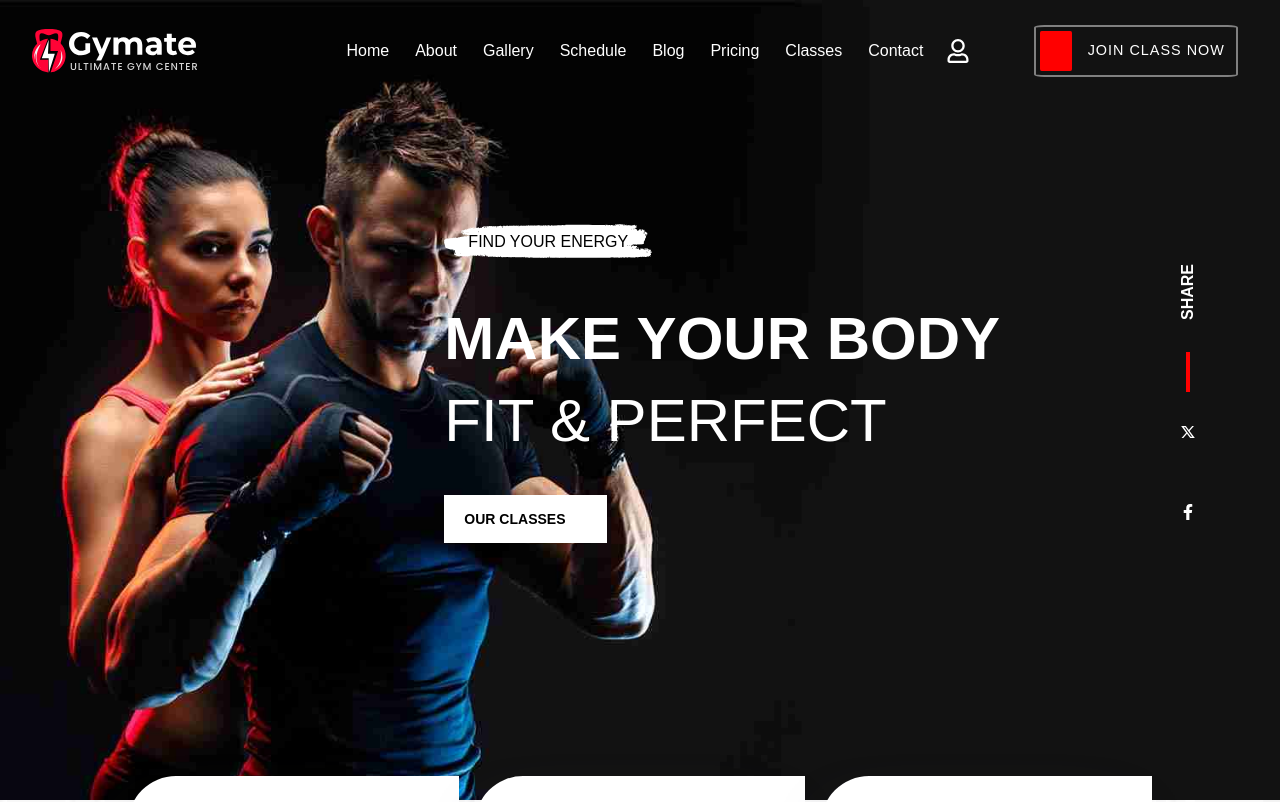
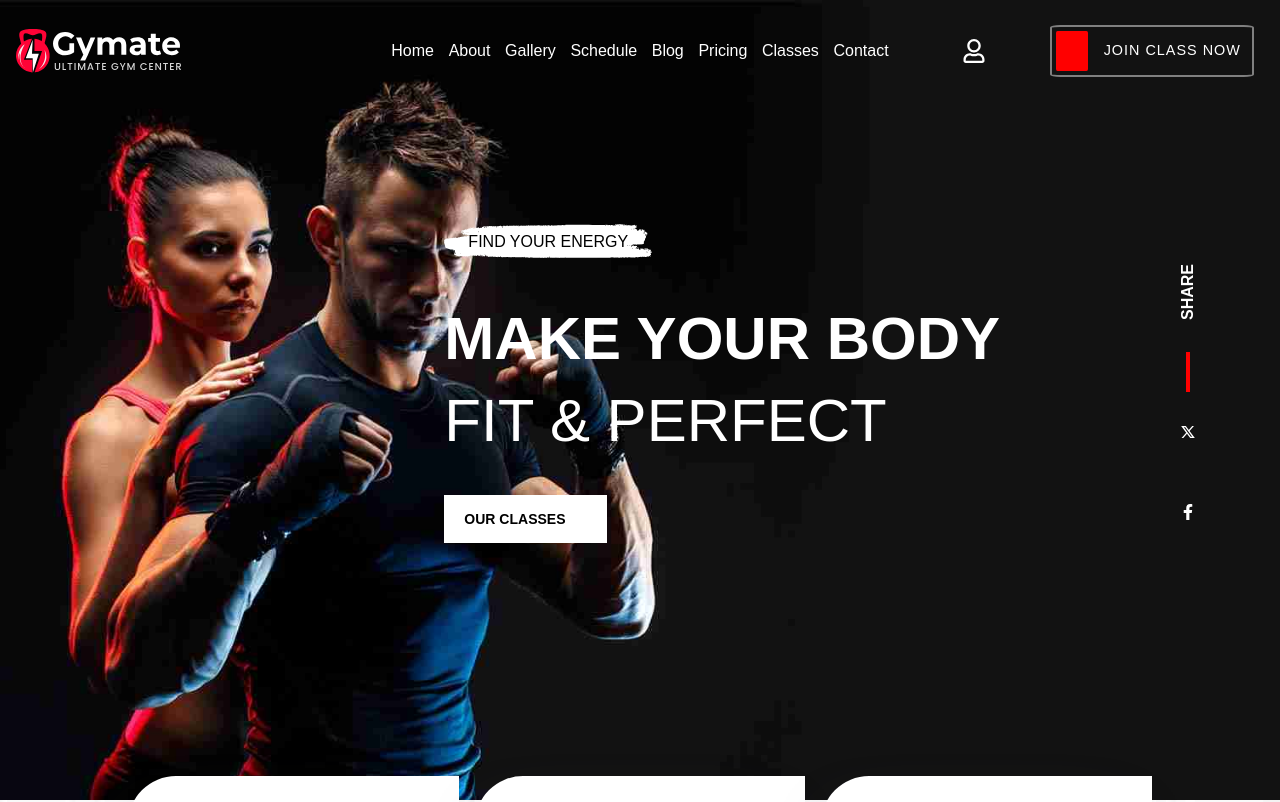
Before and after one commit to PawelWydra/Gymate-main, a React (Create React App) app: page / in a window 1280 px wide. Shown: the top 802 px of the page. Built offline with nearby package versions, Linux system fonts and the light colour scheme; some icons are missing.

Commit message:
refactor: change padding inline for nav

```diff
--- a/src/components/navbar/navbar.css
+++ b/src/components/navbar/navbar.css
@@ -2,7 +2,6 @@
   display: flex;
   justify-content: space-between;
   align-items: center;
-  padding: 1.5rem 2rem;
 }
 
 .navbar-menu {
--- a/src/components/navbar/navbar.jsx
+++ b/src/components/navbar/navbar.jsx
@@ -19,9 +19,8 @@ function Navbar() {
   useEffect(() => {
     function handleScroll() {
       const scrollPosition = window.scrollY;
-      const triggerPosition = window.innerHeight * 0.9;
 
-      if (scrollPosition > triggerPosition) {
+      if (scrollPosition > 0) {
         setIsScrolled(true);
       } else {
         setIsScrolled(false);
@@ -36,14 +35,14 @@ function Navbar() {
 
   return (
     <div
-      className={`navbar-container fixed w-full ${
+      className={`navbar-container fixed w-full py-6 px-2 md:px-4 ${
         isScrolled ? "bg-black" : ""
       } z-50 transition duration-300 ease-in-out`}
     >
       <div className="flex-1">
         <img src={mainLogo} alt="logo" />
       </div>
-      <ul className="hidden lg:flex flex-[2_2] max-w-3xl justify-around">
+      <ul className="hidden lg:flex flex-[1_0] min-w-[32rem] max-w-3xl justify-around">
         {menuItems.map((item, index) => (
           <li key={index} className="">
             {item}
```
